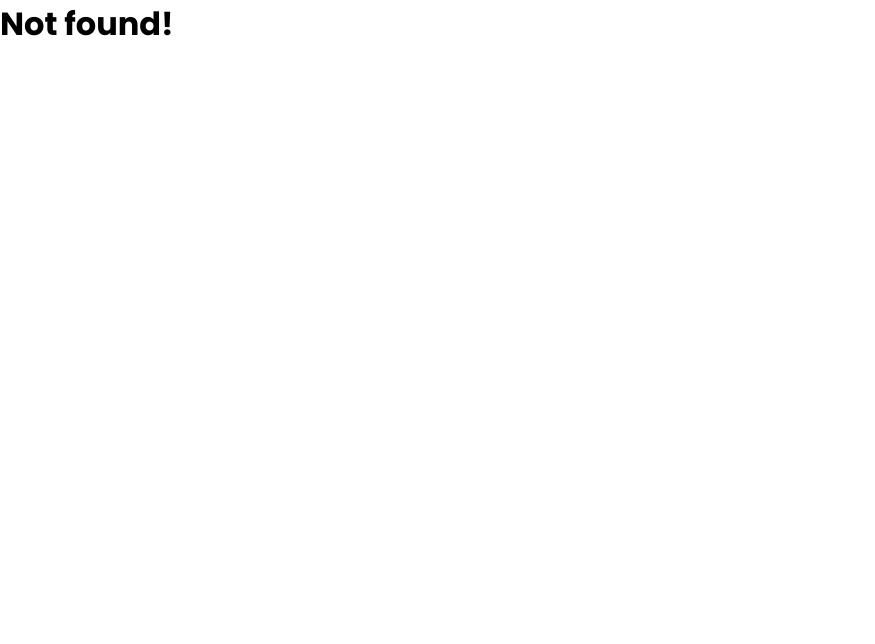
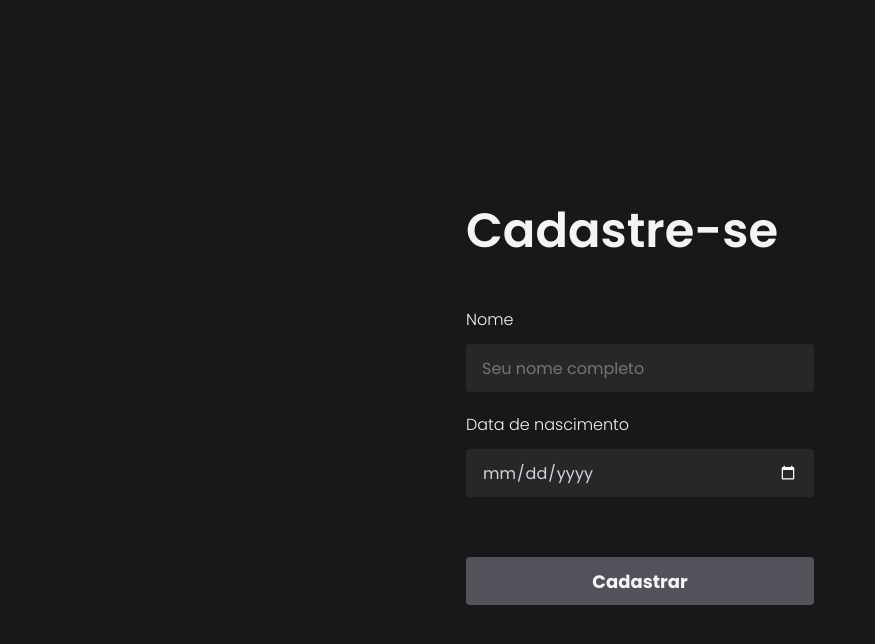
Before and after one commit to CorvoHolmes/collabspace-web, a React (Vite) app: page /register in a window 1280 px wide. Shown: the top 644 px of the page, without its empty margins (0-875 px from the left). Built offline with nearby package versions, Linux system fonts and the light colour scheme.

Commit message:
Added conditinals on form

```diff
--- a/src/components/Avatar/index.tsx
+++ b/src/components/Avatar/index.tsx
@@ -7,7 +7,7 @@ interface AvatarProps extends ImgHTMLAttributes<HTMLImageElement> {
 }
 
 const Avatar: React.FC<AvatarProps> = ({ borderEffect = false, ...rest }) => {
-  return <Container {...rest} borderEffect={borderEffect} />;
+  return <Container {...rest} $borderEffect={borderEffect} />;
 };
 
 export default Avatar;
--- a/src/components/Avatar/styles.ts
+++ b/src/components/Avatar/styles.ts
@@ -1,7 +1,7 @@
 import { styled, css } from "styled-components";
 
 interface ContainerProps {
-  borderEffect?: boolean;
+  $borderEffect?: boolean;
 }
 
 export const Container = styled.img<ContainerProps>`
@@ -13,8 +13,8 @@ export const Container = styled.img<ContainerProps>`
   border-radius: 6px;
   object-fit: cover;
 
-  ${({ borderEffect }) =>
-    borderEffect &&
+  ${({ $borderEffect }) =>
+    $borderEffect &&
     css`
       border: 3px solid var(--zinc-800);
       box-shadow: 0px 0px 1px 2px var(--emerald-500);
--- a/src/components/Post/index.tsx
+++ b/src/components/Post/index.tsx
@@ -93,7 +93,7 @@ const Post: React.FC = () => {
         </InteractionAction>
       </Interactions>
 
-      <CommentArea commentArea={commentArea}>
+      <CommentArea $commentArea={commentArea}>
         <CommentForm>
           <h1>Deixe seu comentário</h1>
 
--- a/src/components/Post/styles.ts
+++ b/src/components/Post/styles.ts
@@ -1,7 +1,7 @@
 import { css, styled } from "styled-components";
 
 interface CommentAreaProps {
-  commentArea: boolean;
+  $commentArea: boolean;
 }
 
 export const Container = styled.div`
@@ -166,8 +166,8 @@ export const ButtonAction = styled.button`
 export const CommentArea = styled.div<CommentAreaProps>`
   margin-top: 2rem;
 
-  ${({ commentArea }) =>
-    !commentArea &&
+  ${({ $commentArea }) =>
+    !$commentArea &&
     css`
       display: none;
     `}
--- /dev/null
+++ b/src/pages/Register/index.tsx
@@ -0,0 +1,140 @@
+import { useState } from "react";
+
+import {
+  Container,
+  Form,
+  Group,
+  Label,
+  Input,
+  AreaEmail,
+  AreaPassword,
+  Button,
+} from "./styles";
+
+const Register: React.FC = () => {
+  const [name, setName] = useState("");
+  const [birthDate, setBirthDate] = useState("");
+  const [email, setEmail] = useState("");
+  const [confirmEmail, setConfirmEmail] = useState("");
+  const [password, setPassword] = useState("");
+  const [confirmPassword, setConfirmPassword] = useState("");
+
+  const areaEmail = !name || !birthDate;
+  const areaPassword = !email || !confirmEmail || areaEmail;
+  const isTheSameEmails = email === confirmEmail;
+  const isEmailReal = !email.match(
+    /^[a-zA-Z0-9._-]+@[a-zA-Z0-9.-]+\.[a-zA-Z]{2,4}$/,
+  );
+  const isTheSamePasswords = password === confirmPassword;
+  const isPasswordStrong = !password.match(
+    /(?=^.{8,}$)((?=.*\d)(?=.*\W+))(?![.\n])(?=.*[A-Z])(?=.*[a-z]).*$/,
+  );
+
+  return (
+    <Container>
+      <Form>
+        <h1>Cadastre-se</h1>
+
+        <Group>
+          <Label htmlFor="name">Nome</Label>
+
+          <Input
+            type="text"
+            id="name"
+            placeholder="Seu nome completo"
+            value={name}
+            onChange={(e) => {
+              setName(e.target.value);
+            }}
+          />
+        </Group>
+
+        <Group>
+          <Label htmlFor="birthdate">Data de nascimento</Label>
+
+          <Input
+            type="date"
+            id="birthdate"
+            value={birthDate}
+            min="1900-01-01"
+            max="2022-12-31"
+            onChange={(e) => {
+              setBirthDate(e.target.value);
+            }}
+          />
+        </Group>
+
+        <AreaEmail $areaEmail={areaEmail}>
+          <Label htmlFor="email">Endereço de e-mail</Label>
+
+          <Input
+            type="text"
+            id="email"
+            placeholder="Seu e-mail"
+            value={email}
+            onChange={(e) => {
+              setEmail(e.target.value);
+            }}
+          />
+
+          <Input
+            type="text"
+            id="confirmarEmail"
+            placeholder="Confirmar e-mail"
+            value={confirmEmail}
+            onChange={(e) => {
+              setConfirmEmail(e.target.value);
+            }}
+            onPaste={(e) => {
+              e.preventDefault();
+            }}
+          />
+        </AreaEmail>
+
+        <AreaPassword
+          $areaPassword={areaPassword || !isTheSameEmails || isEmailReal}
+        >
+          <Label htmlFor="password">Sua senha secreta</Label>
+
+          <Input
+            type="password"
+            id="password"
+            placeholder="Sua senha"
+            value={password}
+            onChange={(e) => {
+              setPassword(e.target.value);
+            }}
+          />
+
+          <Input
+            type="password"
+            id="confirmPassword"
+            placeholder="Confirmar senha"
+            value={confirmPassword}
+            onChange={(e) => {
+              setConfirmPassword(e.target.value);
+            }}
+            onPaste={(e) => {
+              e.preventDefault();
+            }}
+          />
+        </AreaPassword>
+
+        <Button
+          disabled={
+            areaEmail ||
+            areaPassword ||
+            !isTheSameEmails ||
+            isEmailReal ||
+            !isTheSamePasswords ||
+            isPasswordStrong
+          }
+        >
+          Cadastrar
+        </Button>
+      </Form>
+    </Container>
+  );
+};
+
+export default Register;
--- a/src/components/ProfileCard/styles.ts
+++ b/src/pages/Register/styles.ts
@@ -1,77 +1,117 @@
-import { styled } from "styled-components";
+import { styled, css } from "styled-components";
 
-export const Container = styled.aside`
-  width: 25%;
-  height: 350px;
-  background: var(--zinc-800);
+interface AreaEmailProps {
+  $areaEmail: boolean;
+}
 
-  border-radius: 8px;
+interface AreaPasswordProps {
+  $areaPassword: boolean;
+}
+
+export const Container = styled.div`
+  width: 100vw;
+  min-height: 100vh;
+  background: var(--zinc-900);
+
+  display: flex;
+  align-items: center;
+  justify-content: center;
 `;
 
-export const Header = styled.header`
+export const Form = styled.form`
+  min-width: 320px;
+  padding: 0 1rem;
   display: flex;
   flex-direction: column;
-  align-items: center;
+  margin: 2.5rem 0;
 
-  div {
-    margin-top: -28px;
+  h1 {
+    color: var(--zinc-100);
+    font-size: 3rem;
+    font-weight: 600;
+    margin-bottom: 2.5rem;
+  }
+
+  input[type="date"] {
+    color: var(--zinc-300);
+  }
+
+  input[type="date"]::-webkit-calendar-picker-indicator {
+    filter: invert(66.66);
   }
 `;
 
-export const Cover = styled.img`
-  width: 100%;
-  height: 6rem;
-  object-fit: cover;
-  border-radius: 8px 8px 0 0;
+export const Group = styled.div`
+  display: flex;
+  flex-direction: column;
+  gap: 0.75rem;
+  margin-bottom: 1.25rem;
 `;
 
-export const Content = styled.div`
-  display: flex;
-  flex-direction: column;
-  align-items: center;
-  justify-content: center;
+export const Label = styled.label`
+  color: var(--zinc-100);
+  font-weight: 300;
+`;
 
-  margin-top: 1rem;
+export const Input = styled.input`
+  height: 48px;
+  background: var(--zinc-800);
+  color: var(--zinc-300);
+  font-size: 1rem;
+  padding: 1.25rem 1rem;
+  border-radius: 4px;
+  border: 0;
+  outline: 0;
 
-  h1 {
-    font-size: 1rem;
-    color: var(--zinc-200);
-    font-weight: bold;
-  }
-
-  p {
-    font-size: 0.875rem;
-    color: var(--zinc-500);
+  ::placeholder {
+    color: ar(--zinc-500);
   }
 `;
 
-export const Footer = styled.footer`
-  display: flex;
-  justify-content: center;
+export const AreaEmail = styled(Group)<AreaEmailProps>`
+  max-height: 150px;
+  transition: 0.3s ease;
+  overflow: hidden;
+
+  ${({ $areaEmail }) =>
+    $areaEmail &&
+    css`
+      max-height: 0;
+    `}
 `;
 
-export const Divider = styled.div`
-  width: 100%;
-  height: 1px;
-  margin: 2rem 0;
-  background: var(--zinc-700);
+export const AreaPassword = styled(Group)<AreaPasswordProps>`
+  max-height: 150px;
+  transition: 0.3s ease;
+  overflow: hidden;
+
+  ${({ $areaPassword }) =>
+    $areaPassword &&
+    css`
+      max-height: 0;
+    `}
 `;
 
-export const ButtonEdit = styled.button`
-  padding: 1rem;
-  font-size: 1rem;
+export const Button = styled.button`
+  height: 48px;
+  background: var(--emerald-600);
+  color: var(--zinc-100);
+  font-size: 1.125rem;
   font-weight: bold;
-  color: var(--emerald-600);
-  background: transparent;
-  border: 1px solid var(--emerald-600);
-  border-radius: 8px;
+  padding: 0 1rem;
+  border: 0;
   outline: 0;
+  border-radius: 4px;
   transition: all 0.25s;
 
   cursor: pointer;
 
   &:hover {
-    color: var(--zinc-100);
-    background: var(--emerald-600);
+    background: var(--emerald-800);
+  }
+
+  &:disabled {
+    background: var(--zinc-600);
+    cursor: not-allowed;
   }
 `;
--- a/src/routes/deauth.tsx
+++ b/src/routes/deauth.tsx
@@ -1,11 +1,13 @@
 import { Route, Routes } from "react-router-dom";
 
 import Login from "../pages/Login";
+import Register from "../pages/Register";
 
 function DeauthRoutes() {
   return (
     <Routes>
       <Route path="/" element={<Login />} />
+      <Route path="/register" element={<Register />} />
 
       <Route path="*" element={<h1>Not found!</h1>} />
     </Routes>
--- a/src/routes/index.tsx
+++ b/src/routes/index.tsx
@@ -2,7 +2,7 @@ import AuthRoutes from "./auth";
 import DeauthRoutes from "./deauth";
 
 function AppRoutes() {
-  const signed = true;
+  const signed = false;
 
   return signed ? <AuthRoutes /> : <DeauthRoutes />;
 }
```
